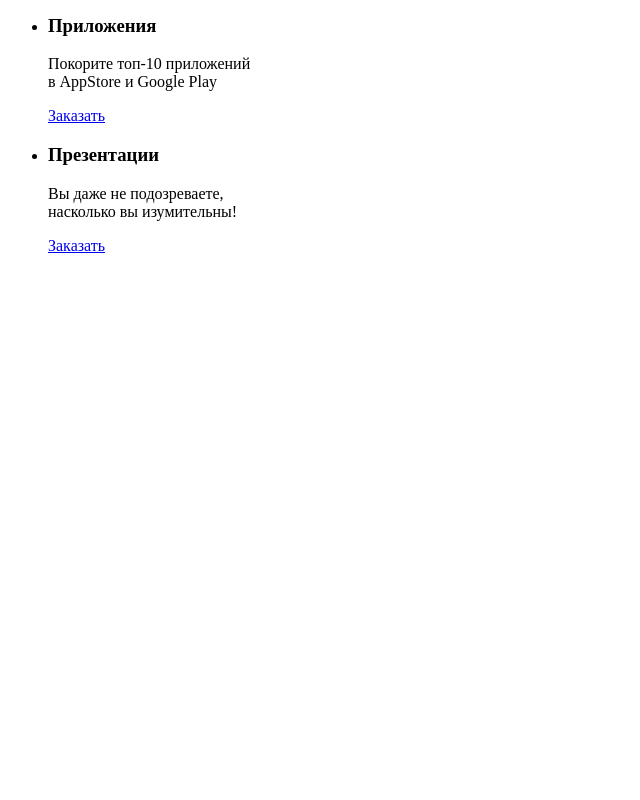
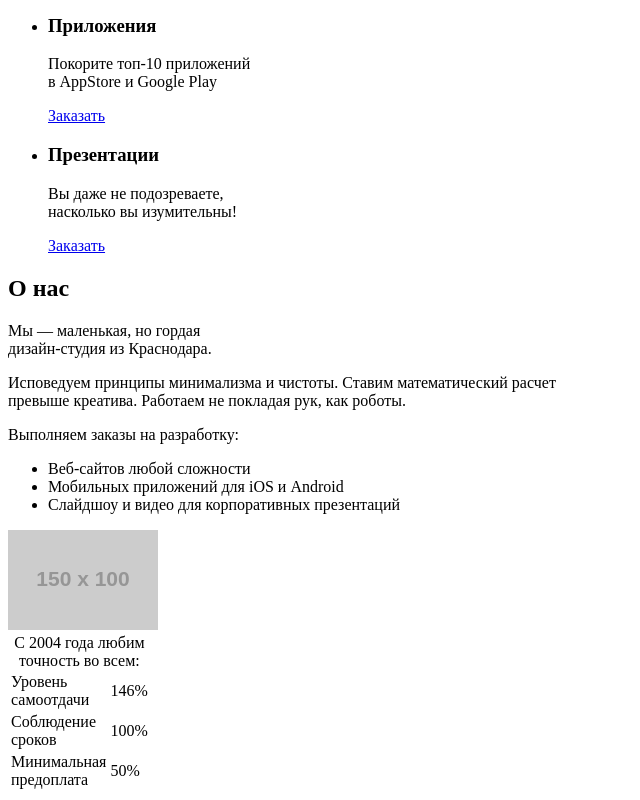
Before and after one commit to iruspro/nerds, a plain HTML site: page index.html in a window 1280 px wide. Shown: the part 978-1778 px from the top of the page, without its empty margins (0-640 px from the left). Before the commit the page ends 1249 px from the top, so only its background shows below. Drawn offline with Linux system fonts and the light colour scheme; placeholder pictures from the web are drawn by us.

Commit message:
Добавлена разметка секции 'О нас'

```diff
--- a/index.html
+++ b/index.html
@@ -106,6 +106,56 @@
     </ul>
   </section>
 
+  <section>
+    <h2>О нас</h2>
+    <p>
+      Мы — маленькая, но гордая<br>
+      дизайн-студия из Краснодара.
+    </p>
+    <p>
+      Исповедуем принципы минимализма и чистоты. Ставим математический расчет<br>
+      превыше креатива. Работаем не покладая рук, как роботы.
+    </p>
+    <p>Выполняем заказы на разработку:</p>
+    <ul>
+      <li>Веб-сайтов любой сложности</li>
+      <li>Мобильных приложений для iOS и Android</li>
+      <li>Слайдшоу и видео для корпоративных презентаций</li>
+    </ul>
+
+    <img src="https://via.placeholder.com/150x100" alt="">
+    <table>
+      <caption>C 2004 года любим точность во всем:</caption>
+      <tr>
+        <td>
+          Уровень<br>
+          самоотдачи
+        </td>
+        <td>
+          146<span>%</span>
+        </td>
+      </tr>
+      <tr>
+        <td>
+          Соблюдение<br>
+          сроков
+        </td>
+        <td>
+          100<span>%</span>
+        </td>
+      </tr>
+      <tr>
+        <td>
+          Минимальная<br>
+          предоплата
+        </td>
+        <td>
+          50<span>%</span>
+        </td>
+      </tr>
+    </table>
+  </section>
+
 </main>
 
 <footer>
```
